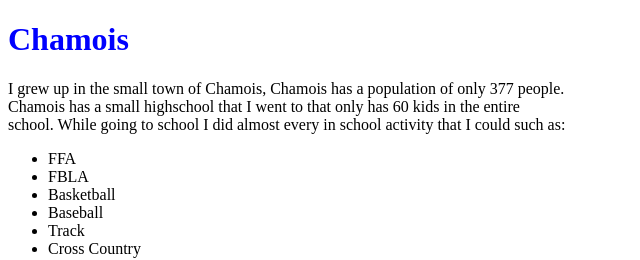
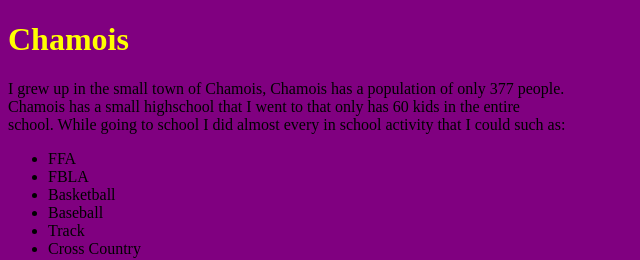
Before and after one commit to Paulsmeyere/Paulsmeyere.github.io-Chamois-2, a plain HTML site: page index.html in a window 1280 px wide. Shown: the top 260 px of the page, without its empty margins (0-640 px from the left). Drawn offline with Linux system fonts and the light colour scheme.

Commit message:
Update index.html

```diff
--- a/index.html
+++ b/index.html
@@ -6,7 +6,10 @@
 		<title>Chamois</title>
 	<head>
 	<body>
-		<h1 style="color: blue;">Chamois</h1>
+	<style>
+	body {background-color: purple;}
+	</style>
+		<h1 style="color: yellow;">Chamois</h1>
 
 		<p>
 				I grew up in the small town of Chamois, Chamois has a population of only 377 people.<br>
```
